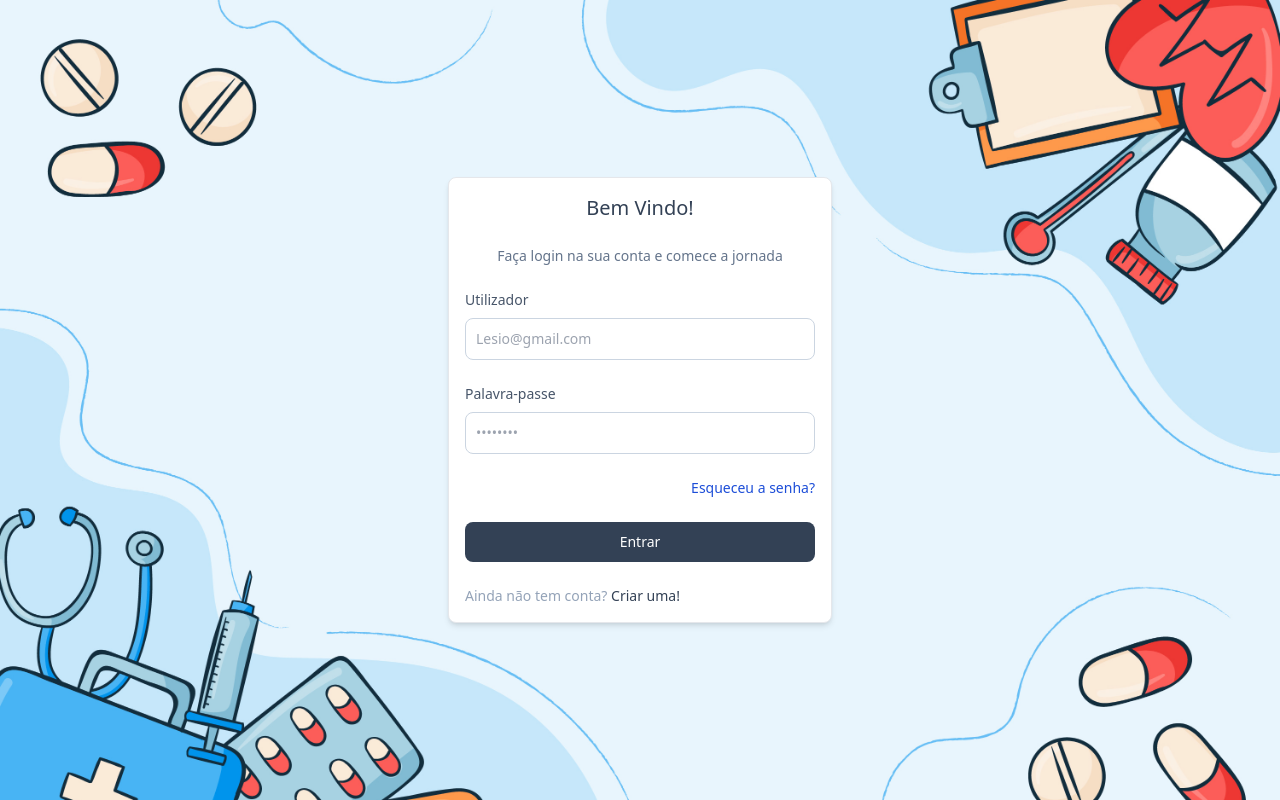
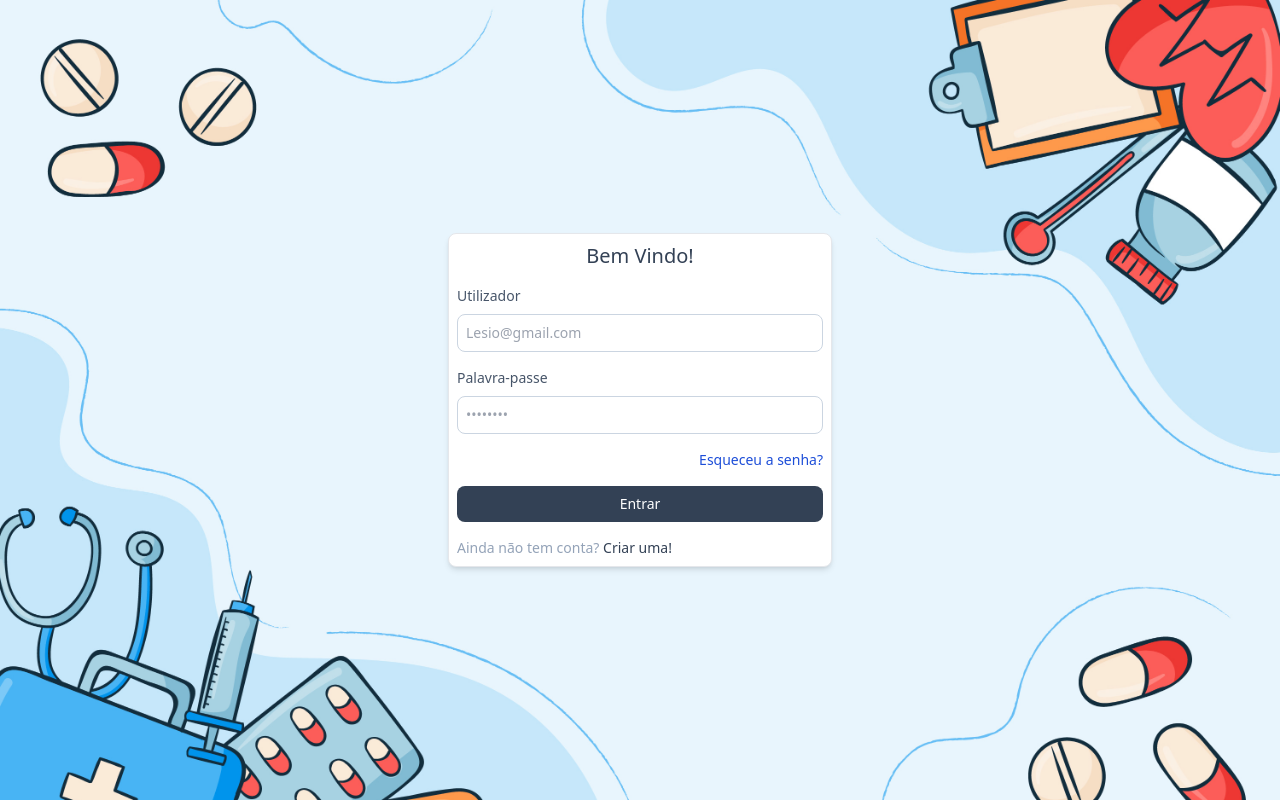
Before and after one commit to adaomagalhaes03/FarmaciaApp, a website: page src/index.html in a window 1280 px wide. Drawn offline with nearby package versions, Linux system fonts and the light colour scheme.

Commit message:
upadeted2.0

```diff
--- a/src/index.html
+++ b/src/index.html
@@ -11,24 +11,23 @@
 
   <div class="w-full min-h-screen bg-cover bg-blue-400 flex justify-center items-center overflow-hidden" style="background-image: url('img/7283494.jpg');">
 
-    <div class="w-full max-w-sm p-4 bg-white border rounded-lg border-gray-200 shadow-md">
-        <form class="space-y-6" action="#">
+    <div class="w-full max-w-sm p-2 bg-white border rounded-lg border-gray-200 shadow-md">
+        <form class="space-y-4" action="#">
             <h5 class="text-xl font-medium text-center text-slate-700 mb-4">Bem Vindo!</h5>
-            <h6 class="text-sm font-medium text-center text-slate-500 mb-2">Faça login na sua conta e comece a jornada</h6>
             <div>
                 <label for="email" class="block mb-2 text-sm font-medium text-slate-600">Utilizador</label>
-                <input type="email" name="email" id="email" class="border border-slate-300 focus:ring-slate-300 outline-none text-slate-900 text-sm rounded-lg block w-full p-2.5 dark:border-slate-400 dark:placeholder-gray-400" placeholder="Lesio@gmail.com" required>
+                <input type="email" name="email" id="email" class="border border-slate-300 focus:ring-slate-300 outline-none text-slate-900 text-sm rounded-lg block w-full p-2 dark:border-slate-400 dark:placeholder-gray-400" placeholder="Lesio@gmail.com" required>
             </div>
             <div>
                 <label for="password" class="block mb-2 text-sm font-medium text-slate-600">Palavra-passe</label>
-                <input type="password" name="password" id="password" placeholder="••••••••" class="border border-slate-300 focus:ring-slate-300 outline-none text-slate-900 text-sm rounded-lg block w-full p-2.5 dark:border-slate-400 dark:placeholder-gray-400" required>
+                <input type="password" name="password" id="password" placeholder="••••••••" class="border border-slate-300 focus:ring-slate-300 outline-none text-slate-900 text-sm rounded-lg block w-full p-2 dark:border-slate-400 dark:placeholder-gray-400" required>
             </div>
             <div class="flex items-center justify-between">
                 <div class="flex items-center">
                 </div>
                 <a href="#" class="text-sm text-blue-700 hover:underline dark:text-slate-500">Esqueceu a senha?</a>
             </div>
-            <button type="submit" class="w-full text-white bg-slate-700 hover:bg-slate-800 focus:ring-4 focus:outline-none focus:ring-slate-300 outline-none font-medium rounded-lg text-sm px-5 py-2.5 text-center dark:bg-green-600 dark:hover:bg-green-700 ">Entrar</button>
+            <button type="submit" class="w-full text-white bg-slate-700 hover:bg-slate-800 focus:ring-4 focus:outline-none focus:ring-slate-300 outline-none font-medium rounded-lg text-sm px-5 p-2 text-center dark:bg-green-600 dark:hover:bg-green-700 ">Entrar</button>
             <div class="text-sm font-medium text-slate-400 mt-4">
                 Ainda não tem conta? <a href="index.html" class="text-slate-700 hover:underline dark:text-slate-500">Criar uma!</a>
             </div>
```
